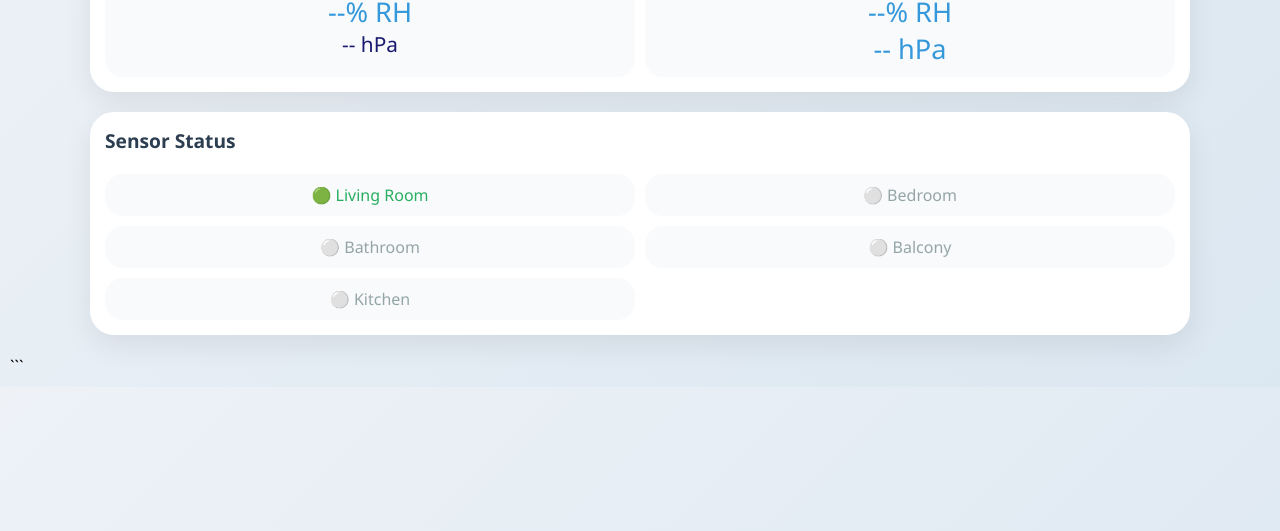
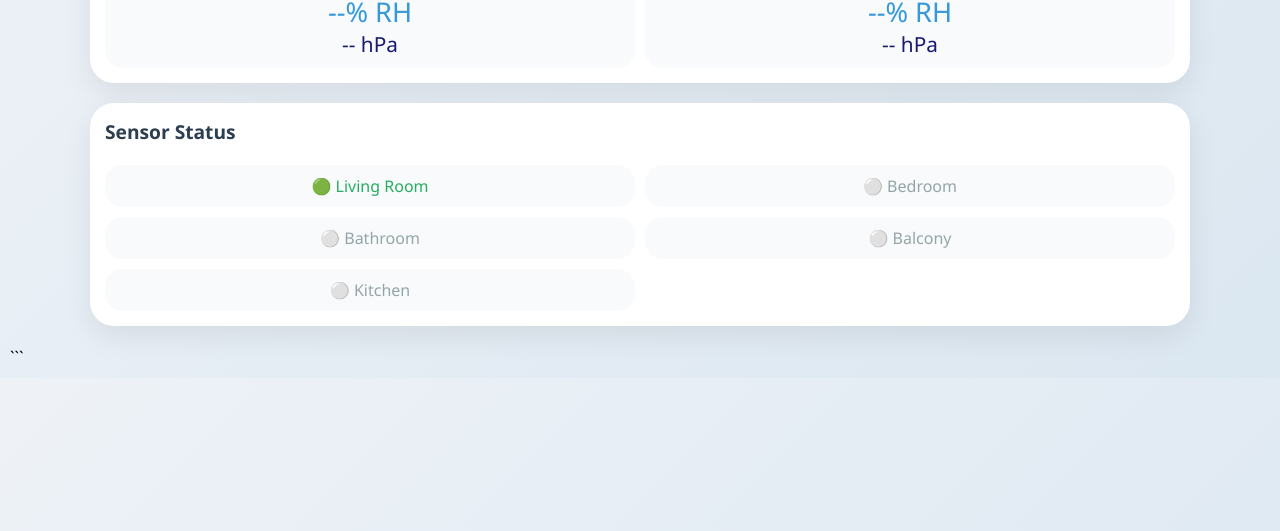
Before and after one commit to rezadehhaghi/IOT_BMS_OWN_SITE, a plain HTML site: page index.html in a window 1280 px wide. Shown: the part 269-800 px from the top of the page. Drawn offline with Linux system fonts and the light colour scheme; no server answers.

Commit message:
Update index.html

```diff
--- a/index.html
+++ b/index.html
@@ -365,7 +365,7 @@ body{
                       </div>
 
                       <div id="outdoorPressure"
-                           class="big-hum">
+                           class="big-pres">
 
                           -- hPa
 
```
